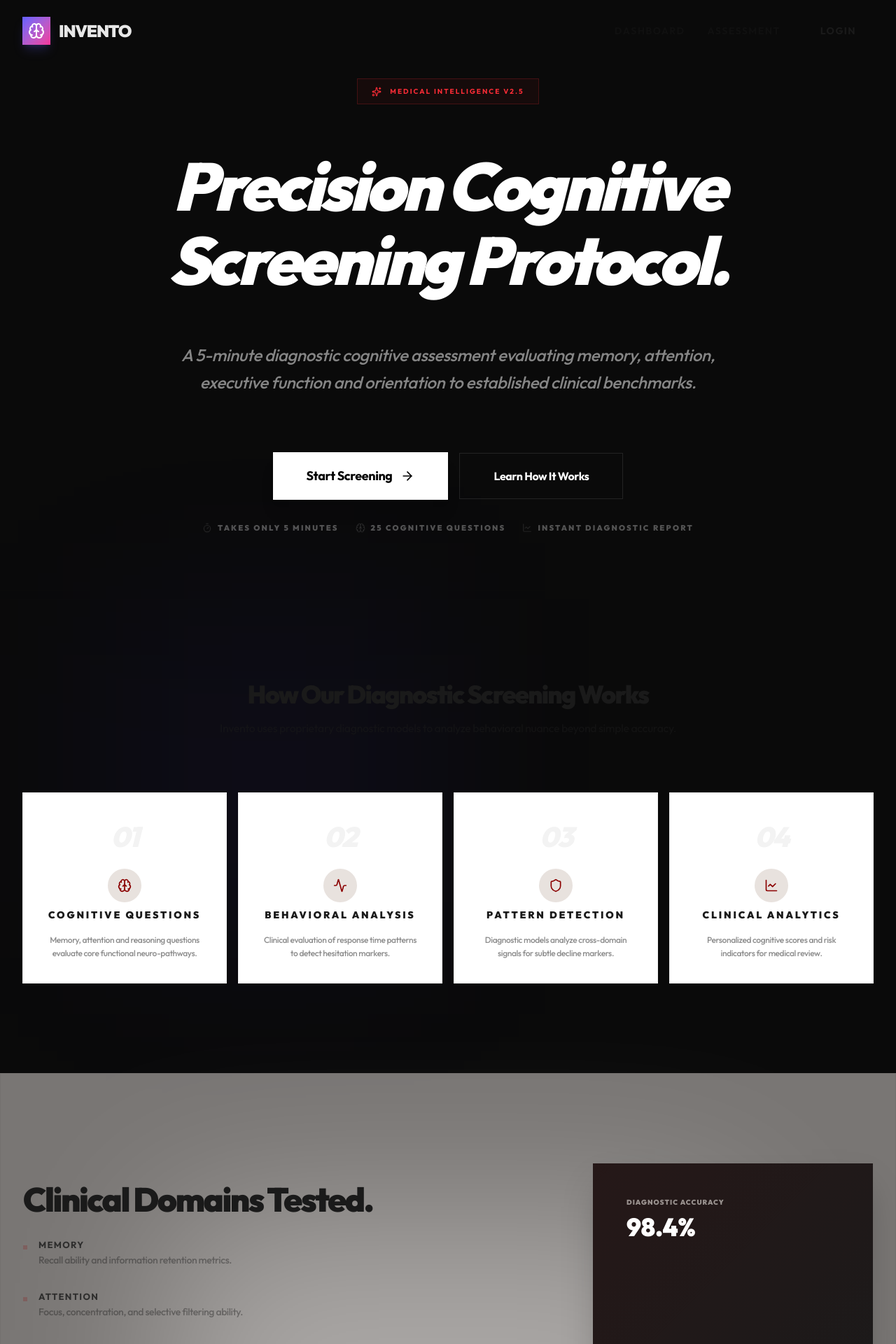
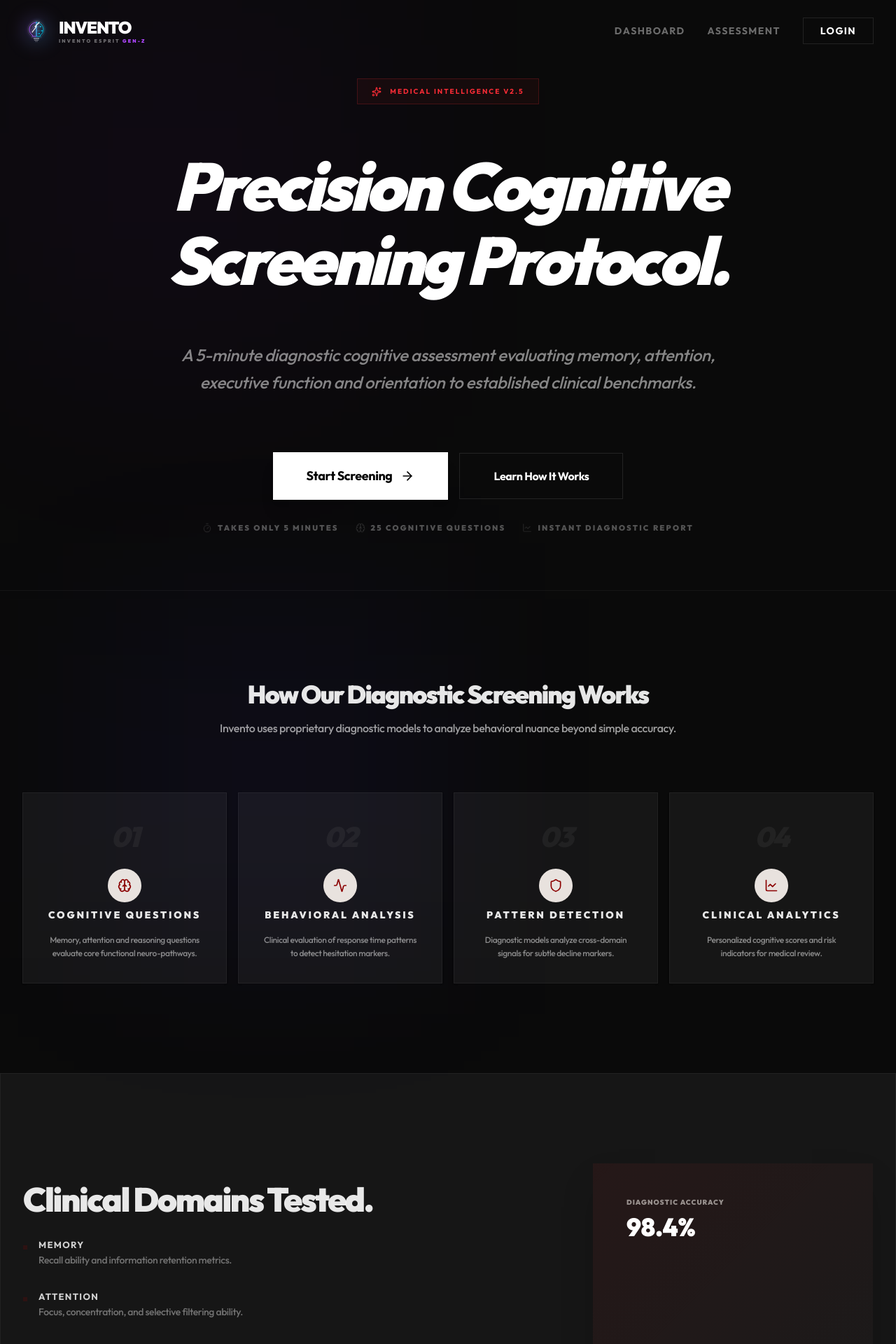
Before and after one commit to Darshaannn/invento-espirit, a Next.js app: page / in a window 1280 px wide. Shown: the top 1920 px of the page at 70% size. Built offline with nearby package versions, Linux system fonts and the light colour scheme.

Commit message:
feat: integrated new high-fidelity neon logo and matched background glows to purple/cyan aesthetic

```diff
--- a/app/page.tsx
+++ b/app/page.tsx
@@ -24,6 +24,7 @@ import { Brain, Activity, Shield, LineChart } from "lucide-react";
 // Lazy-load animation wrapper — only fetched after page renders
 import { ScrollReveal } from "@/components/ScrollReveal";
 import { HeroStatic as HeroStaticComp } from "@/components/DynamicWrappers";
+import { Logo } from "@/components/Logo";
 
 const HeroAnimations = dynamic(() => import("@/components/HeroAnimations"), {
   loading: () => <HeroStaticComp />,
@@ -39,28 +40,29 @@ export default function LandingPage() {
       {/* Decorative glow — pure CSS, no JS */}
       <div
         aria-hidden
-        className="absolute top-1/2 left-1/2 -translate-x-1/2 -translate-y-1/2 w-[800px] h-[800px] bg-white opacity-40 blur-[120px] pointer-events-none"
+        className="absolute top-0 left-0 w-[500px] h-[500px] bg-purple-600/10 filter blur-[150px] opacity-50 pointer-events-none"
+      />
+      <div
+        aria-hidden
+        className="absolute bottom-0 right-0 w-[500px] h-[500px] bg-cyan-600/10 filter blur-[150px] opacity-50 pointer-events-none"
       />
 
       {/* ── Navigation ─────────────────────────────────────────────────── */}
       <nav className="fixed top-0 w-full z-50 px-8 py-6 flex justify-between items-center max-w-7xl mx-auto">
-        <div className="flex items-center gap-3">
-          <div className="w-10 h-10 bg-gradient-to-br from-indigo-500 to-pink-500 flex items-center justify-center shadow-lg shadow-indigo-500/20">
-            <Brain size={24} className="text-white" aria-hidden />
-          </div>
-          <span className="text-2xl font-black tracking-tighter uppercase">Invento</span>
-        </div>
+        <Link href="/" className="flex items-center gap-3 group">
+          <Logo size={40} showText={true} />
+        </Link>
 
-        <div className="hidden md:flex items-center gap-8 text-sm font-bold uppercase tracking-widest text-[#1A1A1A]/40">
-          <Link href="/dashboard" className="hover:text-[#1A1A1A] transition-colors">
+        <div className="hidden md:flex items-center gap-8 text-sm font-bold uppercase tracking-widest text-white/40">
+          <Link href="/dashboard" className="hover:text-white/90 transition-colors">
             Dashboard
           </Link>
-          <Link href="/assessment" className="hover:text-[#1A1A1A] transition-colors">
+          <Link href="/assessment" className="hover:text-white/90 transition-colors">
             Assessment
           </Link>
           <Link
             href="/login"
-            className="px-6 py-2 border border-[#1A1A1A]/10 hover:bg-[#1A1A1A]/5 transition-all text-[#1A1A1A] flex items-center justify-center"
+            className="px-6 py-2 border border-white/10 hover:bg-white/5 transition-all text-white flex items-center justify-center font-bold"
           >
             Login
           </Link>
@@ -80,13 +82,13 @@ export default function LandingPage() {
       <ScrollReveal>
         <section
           id="how-it-works"
-          className="relative z-10 w-full max-w-7xl px-8 py-32 border-t border-[#1A1A1A]/5"
+          className="relative z-10 w-full max-w-7xl px-8 py-32 border-t border-white/5"
         >
           <div className="text-center mb-20">
-            <h2 className="text-4xl font-black mb-4 tracking-tighter text-[#1A1A1A]">
+            <h2 className="text-4xl font-black mb-4 tracking-tighter text-white/90">
               How Our Diagnostic Screening Works
             </h2>
-            <p className="text-[#1A1A1A]/50 max-w-2xl mx-auto font-medium">
+            <p className="text-white/60 max-w-2xl mx-auto font-medium">
               Invento uses proprietary diagnostic models to analyze behavioral
               nuance beyond simple accuracy.
             </p>
@@ -122,10 +124,10 @@ export default function LandingPage() {
       </ScrollReveal>
 
       <ScrollReveal>
-        <section className="relative z-10 w-full max-w-7xl px-8 py-32 bg-[#E8E2DE]/50 border border-[#1A1A1A]/5 mb-32">
+        <section className="relative z-10 w-full max-w-7xl px-8 py-32 bg-white/5 border border-white/5 mb-32">
           <div className="flex flex-col md:flex-row gap-20 items-center">
             <div className="flex-1">
-              <h2 className="text-5xl font-black mb-8 tracking-tighter text-[#1A1A1A]">
+              <h2 className="text-5xl font-black mb-8 tracking-tighter text-white/90">
                 Clinical Domains Tested.
               </h2>
               <div className="grid gap-8">
@@ -160,7 +162,7 @@ export default function LandingPage() {
           <h3 className="text-[#8B0000] font-bold uppercase tracking-[0.3em] text-[10px] mb-6 text-center">
             Clinical Trust
           </h3>
-          <h2 className="text-4xl font-black mb-16 tracking-tighter text-[#1A1A1A] text-center text-display">
+          <h2 className="text-4xl font-black mb-16 tracking-tighter text-white/90 text-center text-display">
             What Professionals Say
           </h2>
           <div className="grid md:grid-cols-3 gap-8 text-left">
@@ -189,7 +191,7 @@ export default function LandingPage() {
           <h3 className="text-[#8B0000] font-bold uppercase tracking-[0.3em] text-[10px] mb-6">
             Common Questions
           </h3>
-          <h2 className="text-4xl font-black mb-16 tracking-tighter text-[#1A1A1A]">
+          <h2 className="text-4xl font-black mb-16 tracking-tighter text-white/90">
             Frequently Asked Questions
           </h2>
           <Suspense
@@ -230,7 +232,7 @@ export default function LandingPage() {
           <h3 className="text-[#8B0000] font-bold uppercase tracking-[0.3em] text-[10px] mb-6">
             Upcoming Innovation
           </h3>
-          <h2 className="text-4xl font-black mb-16 tracking-tighter text-[#1A1A1A]">
+          <h2 className="text-4xl font-black mb-16 tracking-tighter text-white/90">
             Research Roadmap
           </h2>
           <div className="grid grid-cols-1 md:grid-cols-4 gap-4 px-10">
@@ -242,13 +244,12 @@ export default function LandingPage() {
         </section>
       </ScrollReveal>
 
-      {/* ── Footer / Disclaimer ────────────────────────────────────────── */}
-      <footer className="relative z-10 w-full max-w-5xl mx-auto px-8 py-20 border-t border-[#1A1A1A]/5 text-center">
+      <footer className="relative z-10 w-full max-w-5xl mx-auto px-8 py-20 border-t border-white/5 text-center">
         <div className="max-w-2xl mx-auto space-y-4">
           <p className="text-[10px] font-black uppercase tracking-widest text-[#8B0000]/60">
             Important Medical Disclaimer
           </p>
-          <p className="text-xs text-[#1A1A1A]/40 leading-relaxed font-medium">
+          <p className="text-xs text-white/40 leading-relaxed font-medium">
             This tool provides cognitive screening and is not a medical diagnosis.
             If you have concerns about memory or cognitive health, please consult a
             healthcare professional. All data is processed using AES-256
@@ -278,15 +279,15 @@ function StepCard({
   icon: React.ReactNode;
 }) {
   return (
-    <div className="bg-white p-8 border border-[#1A1A1A]/5 flex flex-col items-center text-center space-y-4 shadow-sm hover:shadow-2xl hover:-translate-y-2 hover:border-[#8B0000]/20 transition-all duration-500 group">
-      <div className="text-[40px] font-black italic text-[#1A1A1A]/5 select-none tracking-tighter group-hover:text-[#8B0000]/10 transition-colors">
+    <div className="bg-white/5 p-8 border border-white/5 flex flex-col items-center text-center space-y-4 shadow-sm hover:shadow-2xl hover:-translate-y-2 hover:border-[#8B0000]/20 transition-all duration-500 group">
+      <div className="text-[40px] font-black italic text-white/5 select-none tracking-tighter group-hover:text-[#8B0000]/10 transition-colors">
         {number}
       </div>
       <div className="w-12 h-12 bg-[#E8E2DE] flex items-center justify-center text-[#8B0000] mb-2 group-hover:bg-[#8B0000] group-hover:text-white transition-all duration-500 rounded-full">
         {icon}
       </div>
-      <h3 className="text-sm font-black uppercase tracking-[0.2em] text-[#1A1A1A] group-hover:text-[#8B0000] transition-colors">{title}</h3>
-      <p className="text-xs text-[#1A1A1A]/50 font-medium leading-relaxed">{desc}</p>
+      <h3 className="text-sm font-black uppercase tracking-[0.2em] text-white/90 group-hover:text-[#8B0000] transition-colors">{title}</h3>
+      <p className="text-xs text-white/50 font-medium leading-relaxed">{desc}</p>
     </div>
   );
 }
@@ -296,10 +297,10 @@ function DomainItem({ title, desc }: { title: string; desc: string }) {
     <div className="flex items-start gap-4 group">
       <div className="w-1.5 h-1.5 bg-[#8B0000]/20 mt-2.5 shrink-0 group-hover:scale-150 transition-transform" />
       <div>
-        <h4 className="text-[13px] font-bold group-hover:text-[#8B0000] transition-colors uppercase tracking-widest text-[#1A1A1A]/80">
+        <h4 className="text-[13px] font-bold group-hover:text-[#8B0000] transition-colors uppercase tracking-widest text-white/80">
           {title}
         </h4>
-        <p className="text-[#1A1A1A]/40 text-sm font-medium leading-relaxed">{desc}</p>
+        <p className="text-white/40 text-sm font-medium leading-relaxed">{desc}</p>
       </div>
     </div>
   );
@@ -310,11 +311,11 @@ function RoadmapTag({ title, status }: { title: string; status: "active" | "pend
     <div
       className={`p-4 border text-center ${status === "active"
         ? "border-[#8B0000]/30 bg-[#8B0000]/5"
-        : "border-[#1A1A1A]/5 bg-white"
+        : "border-white/5 bg-white/5"
         }`}
     >
       <p
-        className={`text-[10px] font-black tracking-widest uppercase ${status === "active" ? "text-[#8B0000]" : "text-[#1A1A1A]/30"
+        className={`text-[10px] font-black tracking-widest uppercase ${status === "active" ? "text-[#8B0000]" : "text-white/30"
           }`}
       >
         {title}
@@ -333,16 +334,16 @@ function TestimonialCard({
   role: string;
 }) {
   return (
-    <div className="bg-white p-8 border border-[#1A1A1A]/5 shadow-sm hover:shadow-md transition-shadow">
+    <div className="bg-white/5 p-8 border border-white/5 shadow-sm hover:shadow-md transition-shadow">
       <div className="text-4xl text-[#8B0000]/20 mb-4 font-serif" aria-hidden>
         "
       </div>
-      <p className="text-sm font-medium text-[#1A1A1A]/70 mb-8 italic leading-relaxed">
+      <p className="text-sm font-medium text-white/70 mb-8 italic leading-relaxed">
         {quote}
       </p>
       <div>
-        <p className="text-xs font-black uppercase tracking-widest text-[#1A1A1A]">{author}</p>
-        <p className="text-[10px] text-[#1A1A1A]/40 font-bold uppercase tracking-widest mt-1">
+        <p className="text-xs font-black uppercase tracking-widest text-white/90">{author}</p>
+        <p className="text-[10px] text-white/40 font-bold uppercase tracking-widest mt-1">
           {role}
         </p>
       </div>
@@ -359,18 +360,18 @@ function HeroStatic() {
           Medical Intelligence V2.5
         </span>
       </div>
-      <h1 className="text-5xl md:text-8xl font-black mb-8 leading-[1.1] tracking-tighter text-[#1A1A1A] italic">
+      <h1 className="text-5xl md:text-8xl font-black mb-8 leading-[1.1] tracking-tighter text-white/90 italic">
         Precision Cognitive <br className="hidden md:block" />
         Screening Protocol.
       </h1>
-      <p className="text-lg md:text-2xl text-[#1A1A1A]/60 mb-12 max-w-3xl mx-auto font-medium leading-relaxed italic">
+      <p className="text-lg md:text-2xl text-white/60 mb-12 max-w-3xl mx-auto font-medium leading-relaxed italic">
         A 5-minute diagnostic cognitive assessment evaluating memory,
         attention, executive function and orientation to established clinical benchmarks.
       </p>
       <div className="flex flex-col md:flex-row items-center justify-center gap-4 w-full">
         <Link
           href="/screening"
-          className="bg-[#1A1A1A] text-white hover:bg-black w-full md:w-auto text-lg px-12 py-5 font-bold flex items-center justify-center gap-3 shadow-xl transition-colors"
+          className="bg-white text-black hover:bg-white/90 w-full md:w-auto text-lg px-12 py-5 font-bold flex items-center justify-center gap-3 shadow-xl transition-colors"
         >
           Start Screening
           <svg width={20} height={20} viewBox="0 0 24 24" fill="none" stroke="currentColor" strokeWidth={2} aria-hidden>
@@ -379,7 +380,7 @@ function HeroStatic() {
         </Link>
         <Link
           href="#how-it-works"
-          className="px-12 py-5 border border-[#1A1A1A]/10 text-[#1A1A1A] font-bold hover:bg-[#1A1A1A]/5 transition-colors w-full md:w-auto text-center"
+          className="px-12 py-5 border border-white/10 text-white font-bold hover:bg-white/5 transition-colors w-full md:w-auto text-center"
         >
           Learn How It Works
         </Link>
--- /dev/null
+++ b/components/Logo.tsx
@@ -0,0 +1,86 @@
+"use client";
+import React from 'react';
+import { motion } from 'framer-motion';
+
+export const Logo = ({ size = 32, showText = false, className = "" }) => {
+    return (
+        <div className={`flex items-center gap-3 ${className}`}>
+            <div
+                className="relative flex items-center justify-center shrink-0"
+                style={{ width: size, height: size }}
+            >
+                {/* Glow effect background */}
+                <div className="absolute inset-0 bg-gradient-to-br from-purple-500/20 to-cyan-500/20 blur-md rounded-full" />
+
+                <svg
+                    viewBox="0 0 100 100"
+                    fill="none"
+                    xmlns="http://www.w3.org/2000/svg"
+                    className="w-full h-full relative z-10"
+                >
+                    {/* Bulb base */}
+                    <path d="M40 75h20v5H40zM42 82h16v3H42zM45 87h10v2H45z" fill="#71717A" />
+
+                    {/* Lightbulb glass outline */}
+                    <path
+                        d="M50 15c-16.5 0-30 13.5-30 30 0 10.3 5.2 19.3 13 24.7V75h34V69.7c7.8-5.4 13-14.4 13-24.7 0-16.5-13.5-30-30-30z"
+                        stroke="white"
+                        strokeWidth="1.5"
+                        strokeLinecap="round"
+                        opacity="0.2"
+                    />
+
+                    {/* Brain Side (Left) */}
+                    <motion.path
+                        initial={{ pathLength: 0, opacity: 0 }}
+                        animate={{ pathLength: 1, opacity: 1 }}
+                        transition={{ duration: 2, ease: "easeInOut" }}
+                        d="M50 20c-13.8 0-25 11.2-25 25 0 8.6 4.3 16.1 10.9 20.6V70h14.1V20z"
+                        stroke="#A855F7"
+                        strokeWidth="2.5"
+                        strokeLinecap="round"
+                        className="drop-shadow-[0_0_8px_rgba(168,85,247,0.8)]"
+                    />
+                    <path d="M35 35c2 0 4 2 4 4s-2 4-4 4M30 45c2 0 4 2 4 4s-2 4-4 4" stroke="#A855F7" strokeWidth="1.5" opacity="0.6" />
+
+                    {/* Circuit Side (Right) */}
+                    <motion.path
+                        initial={{ pathLength: 0, opacity: 0 }}
+                        animate={{ pathLength: 1, opacity: 1 }}
+                        transition={{ duration: 2, ease: "easeInOut", delay: 0.5 }}
+                        d="M50 20c13.8 0 25 11.2 25 25 0 8.6-4.3 16.1-10.9 20.6V70H50V20z"
+                        stroke="#06B6D4"
+                        strokeWidth="2.5"
+                        strokeLinecap="round"
+                        className="drop-shadow-[0_0_8px_rgba(6,182,212,0.8)]"
+                    />
+                    {/* Nodes */}
+                    <circle cx="65" cy="35" r="2.5" fill="#06B6D4" />
+                    <circle cx="70" cy="50" r="2.5" fill="#06B6D4" />
+                    <circle cx="60" cy="60" r="2.5" fill="#06B6D4" />
+                    <path d="M50 35h15M50 50h20M50 60h10" stroke="#06B6D4" strokeWidth="1.5" opacity="0.6" />
+
+                    {/* Lightning Bolt / Arrow */}
+                    <motion.path
+                        initial={{ pathLength: 0, scale: 0.8, opacity: 0 }}
+                        animate={{ pathLength: 1, scale: 1, opacity: 1 }}
+                        transition={{ duration: 1.5, ease: "easeOut", delay: 1 }}
+                        d="M35 55l15-20h-5l15-15"
+                        stroke="white"
+                        strokeWidth="3"
+                        strokeLinecap="round"
+                        strokeLinejoin="round"
+                        className="drop-shadow-[0_0_12px_rgba(255,255,255,1)]"
+                    />
+                </svg>
+            </div>
+
+            {showText && (
+                <div className="flex flex-col">
+                    <span className="font-black text-2xl tracking-tighter uppercase text-white leading-none">Invento</span>
+                    <span className="text-[7px] font-black tracking-[0.3em] uppercase text-white/40 leading-none mt-1">Invento Esprit <span className="text-purple-500">Gen-Z</span></span>
+                </div>
+            )}
+        </div>
+    );
+};
--- a/components/Sidebar.tsx
+++ b/components/Sidebar.tsx
@@ -9,7 +9,8 @@
 
 import React, { useState, useCallback, memo } from "react";
 import { motion, AnimatePresence } from "framer-motion";
-import { LayoutGrid, History, Gamepad2, Settings, Brain } from "lucide-react";
+import { LayoutGrid, History, Gamepad2, Settings } from "lucide-react";
+import { Logo } from "./Logo";
 import Link from "next/link";
 import Image from "next/image";
 import { usePathname } from "next/navigation";
@@ -121,11 +122,8 @@ const Sidebar = memo(function Sidebar({ isOpen, onClose }: SidebarProps) {
         aria-label="Sidebar navigation"
       >
         {/* ── Brand ─────────────────────────────────────────────────── */}
-        <div className="flex items-center gap-3 px-6 py-8">
-          <div className="w-8 h-8 bg-[#8B0000] flex items-center justify-center shadow-[0_0_15px_rgba(139,0,0,0.3)]">
-            <Brain size={18} className="text-white" aria-hidden />
-          </div>
-          <h1 className="font-black text-xs tracking-[0.3em] text-white/90 uppercase italic">Invento</h1>
+        <div className="px-6 py-8">
+          <Logo size={32} showText={true} />
         </div>
 
         {/* ── Nav ────────────────────────────────────────────────────── */}
```
